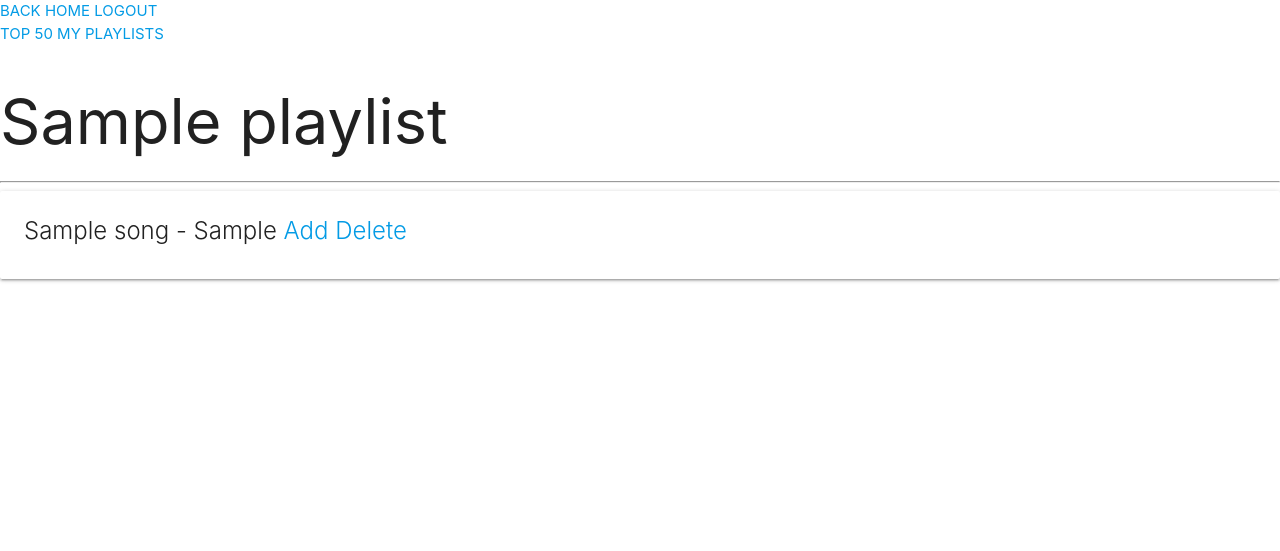
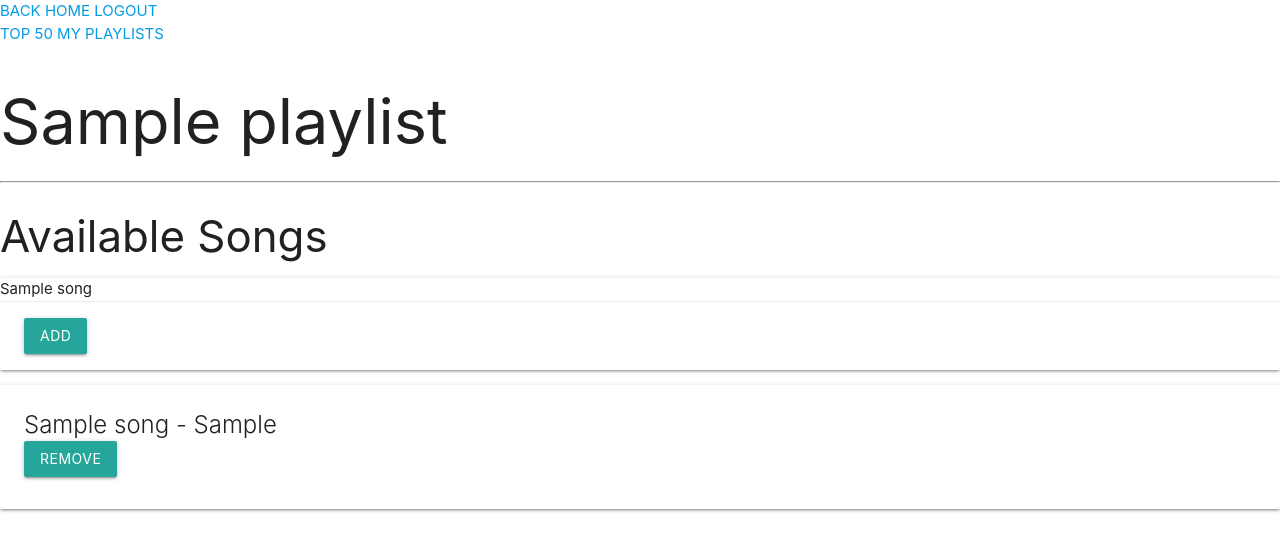
Before and after one commit to BurgersAndSalads/boombox, a Django app: page /myplaylist/1 in a window 1280 px wide. Shown: the top 551 px of the page. Run offline with Django 3.2, Linux system fonts and the light colour scheme; a user stored in the database is signed in; tables that the repository leaves empty hold one stand-in row (values such as "Sample post").

Commit message:
song CRUD

```diff
--- a/boomipy/boomipy/settings.py
+++ b/boomipy/boomipy/settings.py
@@ -78,6 +78,8 @@ DATABASES = {
     'default': {
         'ENGINE': 'django.db.backends.postgresql',
         'NAME': 'boomipy',
+        'USER': 'postgres',
+        'PASSWORD': 'open',
     }
 }
 
--- a/boomipy/main_app/models.py
+++ b/boomipy/main_app/models.py
@@ -21,7 +21,6 @@ class Playlist(models.Model):
     name = models.CharField(max_length=200)
     description = models.TextField()
     user = models.ForeignKey(User, on_delete=models.CASCADE)
-    songs = models.ManyToManyField(Song)
 
     def __str__(self):
         return self.name
--- a/boomipy/main_app/templates/details.html
+++ b/boomipy/main_app/templates/details.html
@@ -5,6 +5,24 @@
     <h1>{{ playlist.name }}</h1>
     <div id="line">
     <hr>
+    </div>
+    <div class="col s6">
+        <h3>Available Songs</h3>
+        {% if songs.count %}
+            {% for song in songs %}
+            <div class="card">
+                {{ song.name }}
+                <div class="card-action">
+                    <form action="{% url 'song_associate' playlist.id song.id %}" method="post">
+                        {% csrf_token %}
+                        <button type="submit" class="btn">Add</button>
+                    </form>
+                </div>
+            </div>
+            {% endfor %}
+        {% else %}
+            <h5>No Available Songs To Add</h5>
+        {% endif %}
     </div>
     <div>
         {% if playlist.songs.count %}
@@ -14,8 +32,10 @@
                 <span class="card-title">
                     {{ song.name }} -
                     {{ song.artist }}
-                <a href="/myplaylist/{{ id }}/create">Add</a>
-                <a href="/myplaylist/{{ id }}/remove/{{ song_id }}">Delete</a>
+                    <form action="{% url 'song_unassociate' playlist.id song.id %}" method="post">
+                        {% csrf_token %}
+                        <button type="submit" class="btn">Remove</button>
+                    </form>
                 </span>
                 </div>
             </div>
@@ -27,5 +47,4 @@
         {% endif %}
     </div>
 </div>
-
 {% endblock %}
--- a/boomipy/main_app/templates/registration/login.html
+++ b/boomipy/main_app/templates/registration/login.html
@@ -9,6 +9,7 @@
     <input id="loginbutton" type="submit" class="btn" value="login">
     <input type="hidden" name="next" value="{{ next }}">
   </form>
+  <button><a href="{% url 'signup' %}">SignUp</a></button>
 </div>
 
 {% endblock %}
--- a/boomipy/main_app/templates/registration/signup.html
+++ b/boomipy/main_app/templates/registration/signup.html
@@ -9,10 +9,11 @@
   <form method="post" action="{% url 'signup' %}">
     {% csrf_token %}
     <div id="signupform">
-    {{ form.as_p }}
+      {{ form.as_p }}
     </div>
     <input type="submit" class="btn" value="signup">
   </form>
+  <button><a href="{% url 'login' %}">Login</a></button>
 </div>
 
 {% endblock %}
--- a/boomipy/main_app/urls.py
+++ b/boomipy/main_app/urls.py
@@ -16,10 +16,10 @@ urlpatterns = [
   path('myplaylist/create', views.PlaylistCreate.as_view(), name='playlist_create'),
   path('myplaylist/<int:pk>/update', views.PlaylistUpdate.as_view(), name='playlist_update'),
   path('myplaylist/<int:pk>/delete', views.PlaylistDelete.as_view(), name='playlist_delete'),
-  #  playlist details
+  # playlist details
   path('myplaylist/<int:playlist_id>', views.details, name='playlist_details'),
-  # Song CRUD for playlists
-  path('myplaylist/<int:playlist_id>/create', views.SongCreate, name='song_create'),
+  # Song CRUD
+  path('myplaylist/song/create', views.SongCreate.as_view(), name='song_create'),
   path('myplaylist/<int:playlist_id>/add/<int:song_id>', views.SongAssociate, name='song_associate'),
-  path('myplaylist/<int:playlist_id>/remove/<int:pk>', views.SongDelete.as_view(), name='song_delete'),
+  path('myplaylist/<int:playlist_id>/remove/<int:song_id>', views.SongUnAssociate, name='song_unassociate'),
 ]
--- a/boomipy/main_app/views.py
+++ b/boomipy/main_app/views.py
@@ -3,6 +3,8 @@ from django.views.generic import ListView
 from django.views.generic.edit import CreateView, UpdateView, DeleteView
 from django.contrib.auth import authenticate, login as dj_login
 from django.contrib.auth.forms import UserCreationForm
+from django.contrib.auth.decorators import login_required
+from django.contrib.auth.mixins import LoginRequiredMixin
 from .models import Playlist, Song
 from .forms import SongForm
 
@@ -26,27 +28,21 @@ def signup(request):
   context = {'form': form, 'error_message': error_message}
   return render(request, 'registration/signup.html', context)
 
-
-# this class will be used when we have a functioning model
-# class MyPlaylist(ListView):
-#     Playlist = Playlist.objects.filter(user=user)
-#     model = Playlist
-# will be used for when we have the login installed
-# @login_required
-
-
+@login_required
 def myplaylist(request):
   # playlist = Playlist.objects.filter(user=request.user)
   playlist = Playlist.objects.all()
   username = request.user
   return render(request, 'myplaylist.html', {'playlist': playlist, 'username': username})
 
+@login_required
 def details(request, playlist_id):
   playlist = Playlist.objects.get(id=playlist_id)
-  return render(request, 'details.html', {'playlist': playlist, "id": playlist_id})
+  songs = Song.objects.all()
+  return render(request, 'details.html', {'playlist': playlist, "id": playlist_id, 'songs': songs})
 
 # CRUD for playlist
-class PlaylistCreate(CreateView):
+class PlaylistCreate(LoginRequiredMixin, CreateView):
   model = Playlist
   fields = ['name', 'description']
   success_url = '/myplaylist/'
@@ -55,14 +51,15 @@ class PlaylistCreate(CreateView):
     form.instance.user = self.request.user
     return super().form_valid(form)
 
-class PlaylistUpdate(UpdateView):
+class PlaylistUpdate(LoginRequiredMixin, UpdateView):
   model = Playlist
   fields = ['name', 'description', 'songs']
 
-class PlaylistDelete(DeleteView):
+class PlaylistDelete(LoginRequiredMixin, DeleteView):
   model = Playlist
   success_url = '/myplaylist/'
 
+@login_required
 def landing(request):
   username = request.user
   playlist = Playlist.objects.all()
@@ -71,27 +68,20 @@ def landing(request):
 def login(request):
   return render(request, 'home.html')
 
+# add an item(song) to the database
+class SongCreate(LoginRequiredMixin, CreateView):
+  model = Song
+  fields = '__all__'
+  success_url = '/myplaylist/'
 
-
-
-# def SongCreate(request, playlist_id):
-#   return render(request, 'main_app/song_form.html', {'playlist_id': playlist_id})
-
-def SongCreate(request, playlist_id):
-  template = 'main_app/song_form.html'
-  form = SongForm(request.POST or None)
-
-  if form.is_valid():
-    form.save()
-    return redirect(f'myplaylist/{playlist_id}')
-
-  context = {"form": form}
-  return render(request, template, context)
-
+# associate the song to a specific playlist
+@login_required
 def SongAssociate(request, playlist_id, song_id):
   Playlist.objects.get(id=playlist_id).songs.add(song_id)
   return redirect(f'/myplaylist/{playlist_id}')
 
-class SongDelete(DeleteView):
-  model = Song
-  success_url = '/myplaylist/'
+# unassociate the song to a specific playlist
+@login_required
+def SongUnAssociate(request, playlist_id, song_id):
+  Playlist.objects.get(id=playlist_id).songs.remove(song_id)
+  return redirect(f'/myplaylist/{playlist_id}')
```
Also changed, not shown: boomipy/main_app/templates/main_app/song_form.html (+3 -4 lines), boomipy/main_app/migrations/0002_auto_20201118_1006.py (added). Lines whose indentation alone changed are shown as unchanged.
